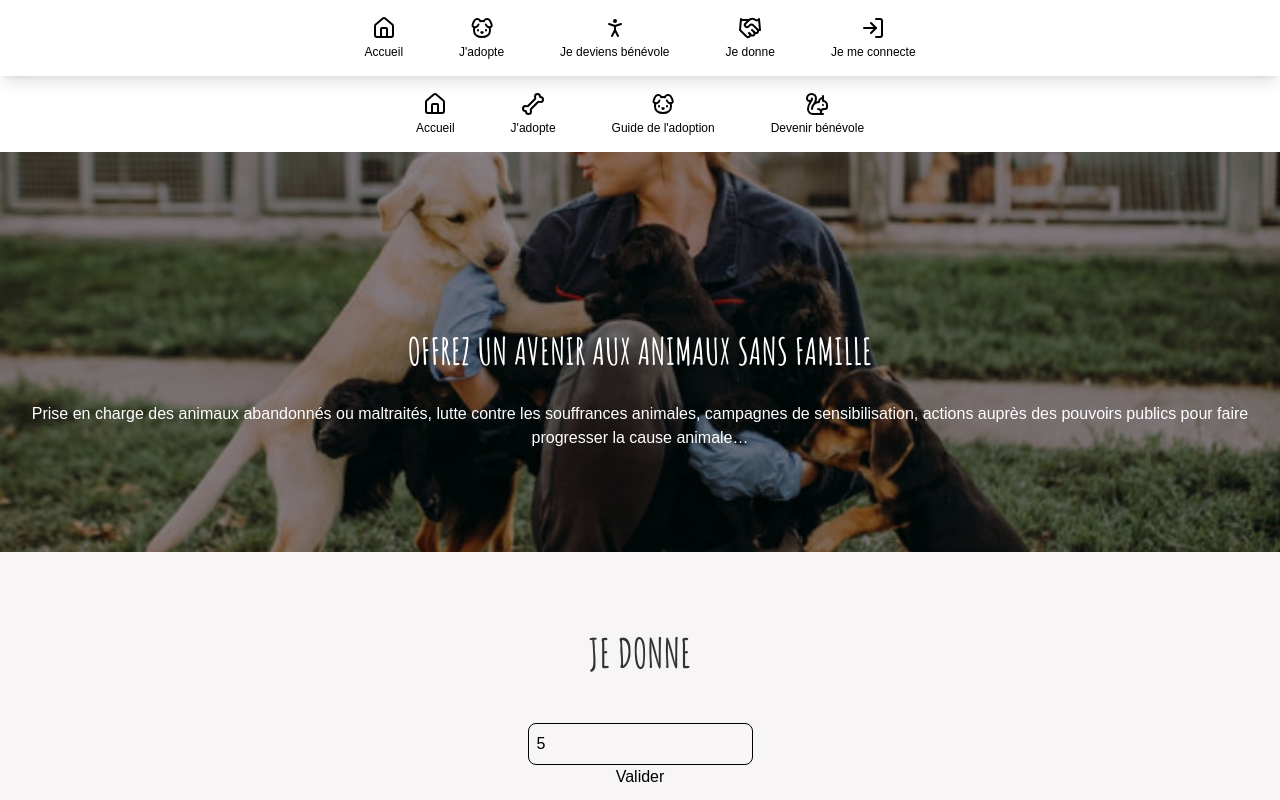
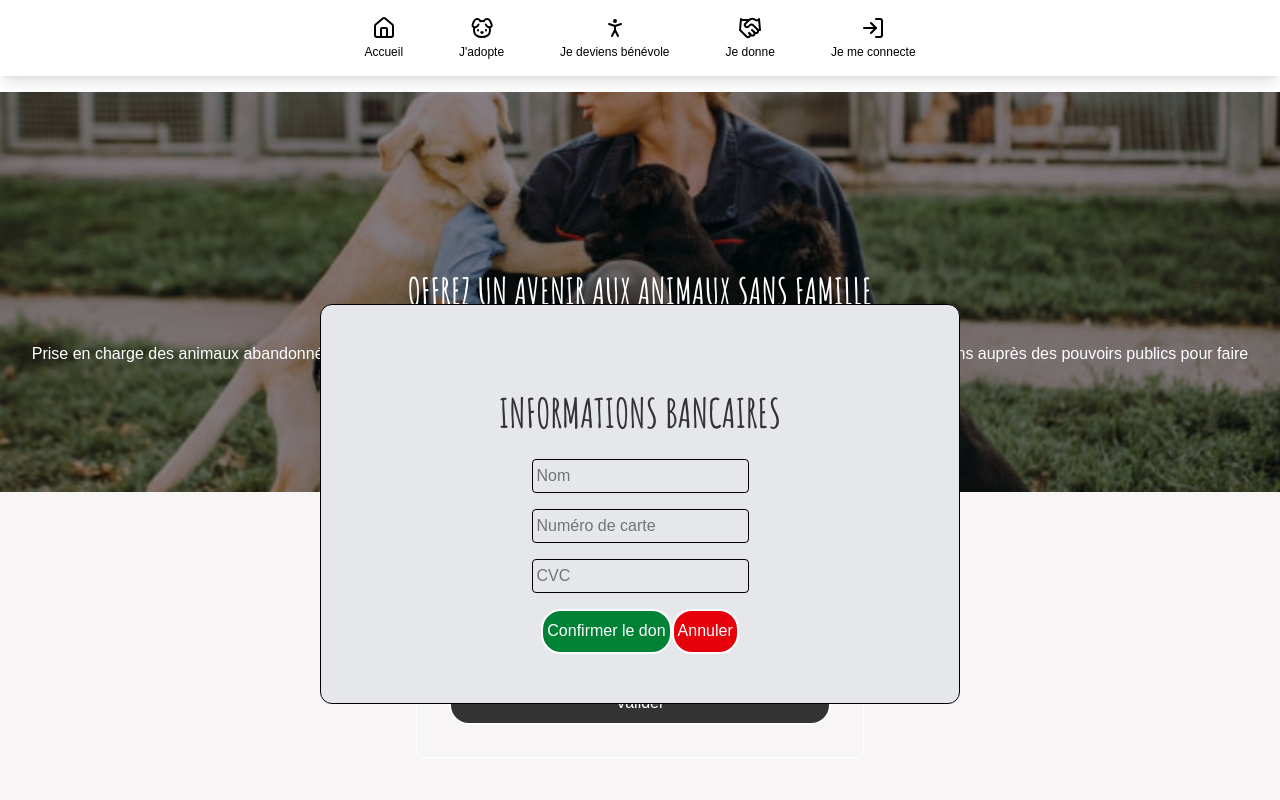
Before and after one commit to rchouhani/adaopte_front-tsx, a Next.js app: page /volunteersView/donation in a window 1280 px wide. Both pictures are taken after typing "5" into the empty fields and a click on the button "Valider". Shown: the top 800 px of the page. Built offline with nearby package versions, Linux system fonts and the light colour scheme.

Commit message:
create: donation amount form

```diff
--- a/src/app/components/Banner.tsx
+++ b/src/app/components/Banner.tsx
@@ -12,7 +12,7 @@ type BannerProps = {
 export default function Banner({ src, alt, title, paragraph }: BannerProps) {
   return (
     <div className={`relative w-full h-[400px]`}>
-      <Image src={src} alt={alt} fill className="object-cover brightness-55" />
+      <Image src={src} alt={alt} fill className="object-cover object-center brightness-55" />
       <h1 className="font-amatic font-extrabold uppercase text-[2.3rem] text-center text-white absolute top-1/2 left-1/2 -translate-x-1/2 -translate-y-1/2">
         {title}
       </h1>
--- a/src/app/components/FormSignIn.tsx
+++ b/src/app/components/FormSignIn.tsx
@@ -56,7 +56,6 @@ export default function FormSignIn() {
           label="Se connecter"
           classes=" mt-[20px] bg-[#333] text-white rounded-[20px] h-[45px] w-[30%] hover:bg-[#8e8d8d]"
         />
-
       </form>
       <p>{message}</p>
     </main>
--- a/src/app/components/UI/AdoptButton.tsx
+++ b/src/app/components/UI/AdoptButton.tsx
@@ -8,6 +8,7 @@ export default function AdoptButton() {
       label="Adopter un animal"
       onClick={() => router.push("/adopt")}
       classes="mt-[60px] mb-[20px] bg-[#333] text-white rounded-[20px] h-[45px] w-[30%] hover:bg-[#8e8d8d]"
+      type
     />
   );
 }
--- a/src/app/components/UI/Input.tsx
+++ b/src/app/components/UI/Input.tsx
@@ -3,6 +3,8 @@ export default function Input(props: {
   type: string;
   placeholder: string;
   onChange?: any;
+  value?: any
+  classes?: string
 }) {
   return (
     <>
--- a/src/app/layout.tsx
+++ b/src/app/layout.tsx
@@ -21,26 +21,26 @@ const items = [
     lucide: <Home />,
     link: "/",
   },
-   {
+  {
     text: "J'adopte",
     lucide: <Dog />,
     link: "/volunteersView/searchPet",
   },
   {
     text: "Je deviens bénévole",
-    lucide: <PersonStanding/>,
+    lucide: <PersonStanding />,
     link: "/volunteersView/beVolunteer",
   },
   {
     text: "Je donne",
-    lucide: <Handshake/>,
-    link: "/",
+    lucide: <Handshake />,
+    link: "/volunteersView/donation",
   },
   {
     text: "Je me connecte",
-    lucide: <LogIn/>,
+    lucide: <LogIn />,
     link: "/logIn",
-  }
+  },
 ];
 
 export const metadata: Metadata = {
@@ -58,7 +58,7 @@ export default function RootLayout({
       <body
         className={`${geistSans.variable} ${geistMono.variable} antialiased`}
       >
-        <Navbar items={items}/>
+        <Navbar items={items} />
         {children}
         {/* <Footer/> */}
       </body>
--- a/src/app/volunteersView/donation/page.tsx
+++ b/src/app/volunteersView/donation/page.tsx
@@ -1,9 +1,11 @@
 "use client";
 
 import Banner from "@/app/components/Banner";
-
+import Button from "@/app/components/UI/Button";
+import Input from "@/app/components/UI/Input";
 import { Amatic_SC } from "next/font/google";
 import { useState } from "react";
+
 const amatic = Amatic_SC({
   weight: ["400", "700"],
   subsets: ["latin"],
@@ -11,17 +13,24 @@ const amatic = Amatic_SC({
 });
 
 export default function Donation() {
-  const [amount, setAmount] = useState(0);
+  const [amount, setAmount] = useState<number | string>("");
   const [message, setMessage] = useState("");
+  const [isModalOpen, setIsModalOpen] = useState(false);
 
-  const handleChange = (e: any) => {
+  const handleChange = (e: React.ChangeEvent<HTMLInputElement>) => {
     setAmount(e.target.value);
-    console.log(e.target.value);
   };
 
-  const handleSubmit = (e: any) => {
+  const handleSubmit = (e: React.FormEvent) => {
     e.preventDefault();
-    setMessage(`Adaopte vous remercie pour votre don et votre solidarité`);
+    setIsModalOpen(true); // ouvrir la modale au submit
+  };
+
+  const handlePayment = () => {
+    setMessage(
+      `Adaopte vous remercie pour votre don de ${amount}€ et votre solidarité`
+    );
+    setIsModalOpen(false);
   };
 
   return (
@@ -33,20 +42,116 @@ export default function Donation() {
         paragraph="Prise en charge des animaux abandonnés ou maltraités, lutte contre les souffrances animales, campagnes de sensibilisation, actions auprès des pouvoirs publics pour faire progresser la cause animale…"
       />
       <main className="flex flex-col items-center text-center p-[30px] bg-(--bg-homepage) -mt-[20px] pt-[30px]">
-        <h2>Je donne</h2>
-
-        <form className="p-10" onSubmit={handleSubmit}>
-          <input
-            className="border rounded-lg flex gap-20 p-2"
+        <form
+          className="p-8 border border-white rounded-md flex flex-col gap-4 w-full max-w-md"
+          onSubmit={handleSubmit}
+        >
+          <h2>Je donne</h2>
+          <Input
             type="number"
-            name="donationAmont"
+            name="donationAmount"
             placeholder="Votre montant ici"
             onChange={handleChange}
+            value={amount}
           />
-          <button >Valider</button>
+
+          <Button
+            type="submit"
+            label="Valider"
+            classes="mt-[20px] bg-[#333] text-white rounded-[20px] h-[45px] w-full hover:bg-[#8e8d8d]"
+          />
         </form>
-        <p>{message}</p>
+
+        <p className="mt-4">{message}</p>
+
+        {isModalOpen && (
+          <div className="fixed flex justify-center items-center border-2 rounded-lg">
+            <div className="bg-gray-200 fixed flex flex-col justify-center items-center rounded-xl p-8 w-[50%] h-[50%] text-center space-y-4 border">
+              <h2>Informations bancaires</h2>
+              <Input type="text" name="text" placeholder="Nom " />
+              <Input
+                type="text"
+                name="cardNumber"
+                placeholder="Numéro de carte"
+              />
+              <Input type="text" name="cvc" placeholder="CVC" />
+              <div className="flex flex-row">
+                <Button
+                  type="submit"
+                  label="Confirmer le don"
+                  classes="mt-[20px] bg-green-700 text-white rounded-[20px] h-[45px] w-[200] hover:bg-green-900"
+                  onClick={handlePayment}
+                />
+                <Button
+                  type="button"
+                  label="Annuler"
+                  onClick={() => setIsModalOpen(false)}
+                  classes="mt-[20px] bg-red-600 text-white rounded-[20px] h-[45px] w-[200] hover:bg-red-800"
+                />
+              </div>
+            </div>
+          </div>
+        )}
       </main>
     </>
   );
 }
+
+// "use client";
+
+// import Banner from "@/app/components/Banner";
+// import Button from "@/app/components/UI/Button";
+// import Input from "@/app/components/UI/Input";
+
+// import { Amatic_SC } from "next/font/google";
+// import { useState } from "react";
+// const amatic = Amatic_SC({
+//   weight: ["400", "700"],
+//   subsets: ["latin"],
+//   variable: "--font-amatic",
+// });
+
+// export default function Donation() {
+//   const [amount, setAmount] = useState(0);
+//   const [message, setMessage] = useState("");
+
+//   const handleChange = (e: any) => {
+//     setAmount(e.target.value);
+//     console.log(e.target.value);
+//   };
+
+//   const handleSubmit = (e: any) => {
+//     e.preventDefault();
+//     setMessage(`Adaopte vous remercie pour votre don et votre solidarité`);
+//   };
+
+//   return (
+//     <>
+//       <Banner
+//         src="/assets/banniere-don.jpg"
+//         alt="image bannière"
+//         title="Offrez un avenir aux animaux sans famille"
+//         paragraph="Prise en charge des animaux abandonnés ou maltraités, lutte contre les souffrances animales, campagnes de sensibilisation, actions auprès des pouvoirs publics pour faire progresser la cause animale…"
+//       />
+//       <main className="flex flex-col items-center text-center p-[30px] bg-(--bg-homepage) -mt-[20px] pt-[30px]">
+
+//         <form className="p-8 border-1 p-5 rounded-md" onSubmit={handleSubmit}>
+//         <h2>Je donne</h2>
+//           <Input
+//             type="number"
+//             name="donationAmont"
+//             placeholder="Votre montant ici"
+//             onChange={handleSubmit}
+//           />
+//         </form>
+
+//         <Button
+//           type="submit"
+//           label="Valider"
+//           classes=" mt-[20px] bg-[#333] text-white rounded-[20px] h-[45px] w-[30%] hover:bg-[#8e8d8d]"
+//         />
+//         <p>{message}</p>
+//       </main>
+//     </>
+//   );
+// }
--- a/src/app/volunteersView/guide/page.tsx
+++ /dev/null
@@ -1,5 +0,0 @@
-'use client'
-
-export default function Guide () {
-
-}
--- a/src/app/volunteersView/layout.tsx
+++ b/src/app/volunteersView/layout.tsx
@@ -4,26 +4,26 @@ import type { ReactNode } from "react";
 import Footer from "../components/Footer";
 
 const items = [
-  {
-    text: "Accueil",
-    lucide: <House />,
-    link: "/",
-  },
-  {
-    text: "J'adopte",
-    lucide: <Bone />,
-    link: "/volunteersView/searchPet",
-  },
-  {
-    text: "Guide de l'adoption",
-    lucide: <Dog />,
-    link: "https://www.defensedelanimal.fr/wp-content/uploads/2022/03/Guide-de-la-belle-adoption-WEB.pdf",
-  },
-  {
-    text: "Devenir bénévole",
-    lucide: <Squirrel />,
-    link: "/volunteersView/beVolunteer",
-  },
+  // {
+  //   text: "Accueil",
+  //   lucide: <House />,
+  //   link: "/",
+  // },
+  // {
+  //   text: "J'adopte",
+  //   lucide: <Bone />,
+  //   link: "/volunteersView/searchPet",
+  // },
+  // {
+  //   text: "Guide de l'adoption",
+  //   lucide: <Dog />,
+  //   link: "https://www.defensedelanimal.fr/wp-content/uploads/2022/03/Guide-de-la-belle-adoption-WEB.pdf",
+  // },
+  // {
+  //   text: "Devenir bénévole",
+  //   lucide: <Squirrel />,
+  //   link: "/volunteersView/beVolunteer",
+  // },
 ];
 
 export default function VolunteersViewLayout({
```
Also changed, not shown: public/assets/banniere-leg.jpg (added).
